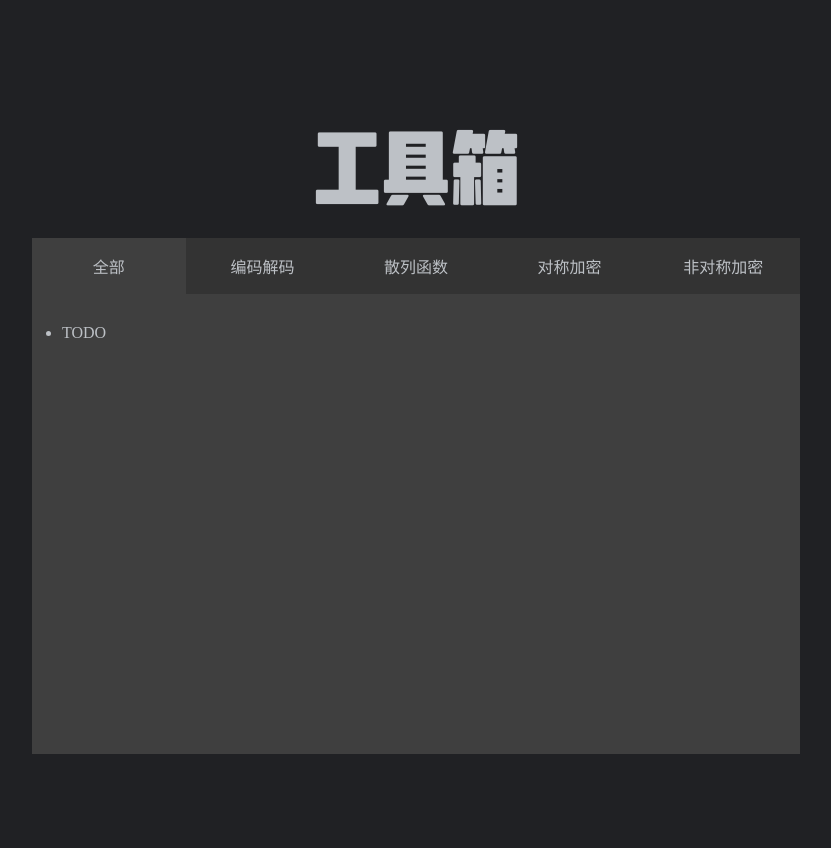
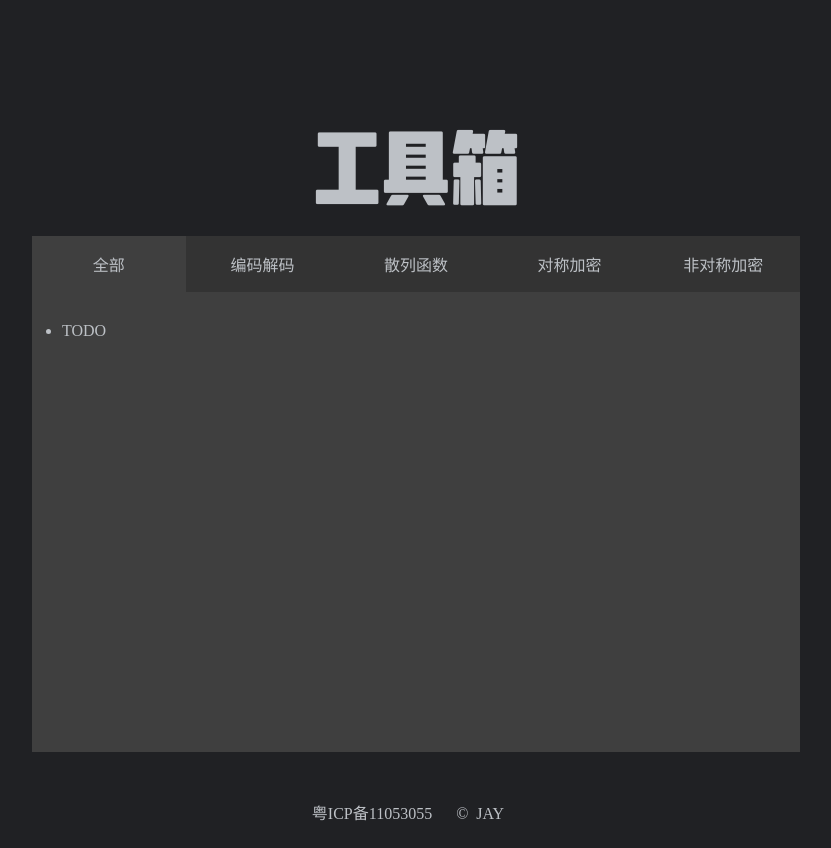
Before and after one commit to oonne/Toolbox, a Vue app: page / in a window 1280 px wide. Shown: the whole page, without its empty margins (224-1055 px from the left). Before the commit the page ends 800 px from the top, so only its background shows below. Built offline with nearby package versions, Linux system fonts and the light colour scheme.

Commit message:
feat: 页尾备案号

```diff
--- a/src/App.vue
+++ b/src/App.vue
@@ -2,10 +2,48 @@
 </script>
 
 <template>
-  <router-view />
+  <div class="page">
+    <router-view />
+  </div>
+
+  <!-- 底部版权及备案号 -->
+  <footer>
+    <a
+      href="https://beian.miit.gov.cn/"
+      target="_blank"
+    >粤ICP备11053055</a>
+    <span>&copy;</span>
+    <a
+      href="https://blog.oonne.com"
+      target="_blank"
+    >JAY</a>
+  </footer>
 </template>
 
 <style>
 @import './assets/css/font.css';
 @import './assets/css/reset.css';
+
+#app {
+  width: 100%;
+  min-height: 100vh;
+  position: relative;
+}
+
+.page{
+  padding-bottom: 96px;
+}
+
+footer{
+  position: absolute;
+  bottom: 0;
+  width: 100%;
+  height: 48px;
+  text-align: center;
+}
+footer a{
+  color: var(--color);
+  text-decoration: none;
+  margin: 0px 24px 0 8px;
+}
 </style>
--- a/src/assets/css/reset.css
+++ b/src/assets/css/reset.css
@@ -1,7 +1,12 @@
 /* 全局配置 */
+:root{
+  --background: #202124;
+  --color: #bdc1c6;
+}
+
 body{
-  background: #202124;
-  color: #bdc1c6;
+  background: var(--background);
+  color: var(--color);
 }
 *{
   margin: 0;
--- a/src/pages/Index/PageIndex.vue
+++ b/src/pages/Index/PageIndex.vue
@@ -10,7 +10,7 @@
 </script>
 
 <template>
-  <div class="page">
+  <div class="index">
     <!-- 标题 -->
     <header class="logo">
       工具箱
@@ -41,10 +41,9 @@
 </template>
 
 <style scoped>
-
-.page{
+.index{
   margin: auto;
-  margin-top: 16vh;
+  padding-top: 16vh;
   max-width: 768px;
 }
 
@@ -52,7 +51,7 @@
   font-family: 'MFQiHei';
   font-size: 80px;
   text-align: center;
-  margin-bottom: 30px;
+  margin-bottom: 28px;
 }
 
 .category-warp{
@@ -87,6 +86,9 @@
 
 /* 小屏 */
 @media screen and (max-width: 800px) {
+  .index{
+    padding-top: 48px;
+  }
 }
 
 </style>
```
Also changed, not shown: src/main.ts (+10 -4 lines).
